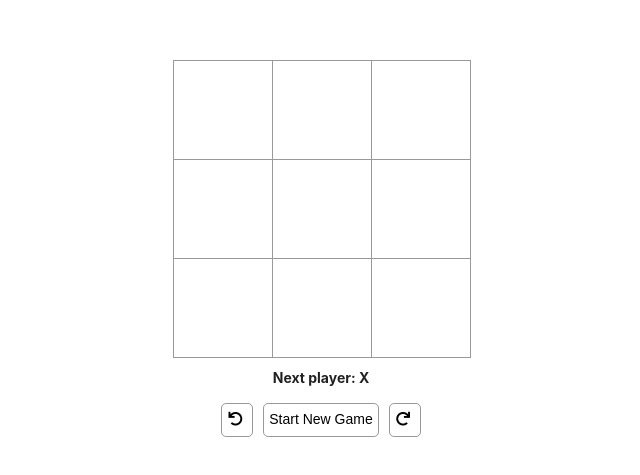
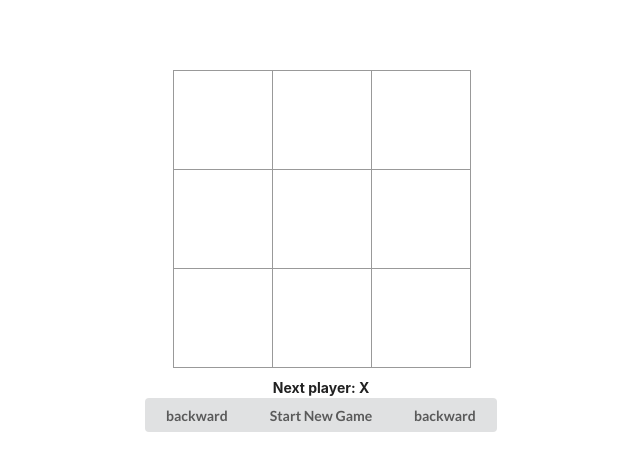
Before and after one commit to Akbasniwal/react1, a React (Create React App) app: page / in a window 1280 px wide. Shown: the part 149-624 px from the top of the page, without its empty margins (319-959 px from the left). Built offline with nearby package versions, Linux system fonts and the light colour scheme.

Commit message:
Update App.js

```diff
--- a/src/App.js
+++ b/src/App.js
@@ -141,9 +141,9 @@ class Game extends React.Component {
             />
           </div>
           <div className="game-info">{status}</div>
-          <div className="basniwal">
+          <div className="ui buttons basniwal">
             <button
-              className="back"
+              className="ui animated button"
               onClick={() => {
                 const step = this.state.stepnum;
                 if (step > 0) {
@@ -154,10 +154,13 @@ class Game extends React.Component {
                 }
               }}
             >
-              <i className="undo icon"></i>
+              <div className="visible content">backward</div>
+              <div className="hidden content">
+                <i className="angle double left icon"></i>
+              </div>
             </button>
             <button
-              className="start"
+              className="ui button"
               onClick={() =>
                 this.setState({
                   history: [
@@ -173,7 +176,7 @@ class Game extends React.Component {
               Start New Game
             </button>
             <button
-              className="forward"
+              className="ui animated button"
               onClick={() => {
                 const step = this.state.stepnum;
                 if (history.length > step + 1) {
@@ -185,7 +188,10 @@ class Game extends React.Component {
                 } else return;
               }}
             >
-              <i className="redo icon"></i>
+              <div className="visible content">backward</div>
+              <div className="hidden content">
+                <i className="angle double right icon"></i>
+              </div>
             </button>
           </div>
         </div>
```
